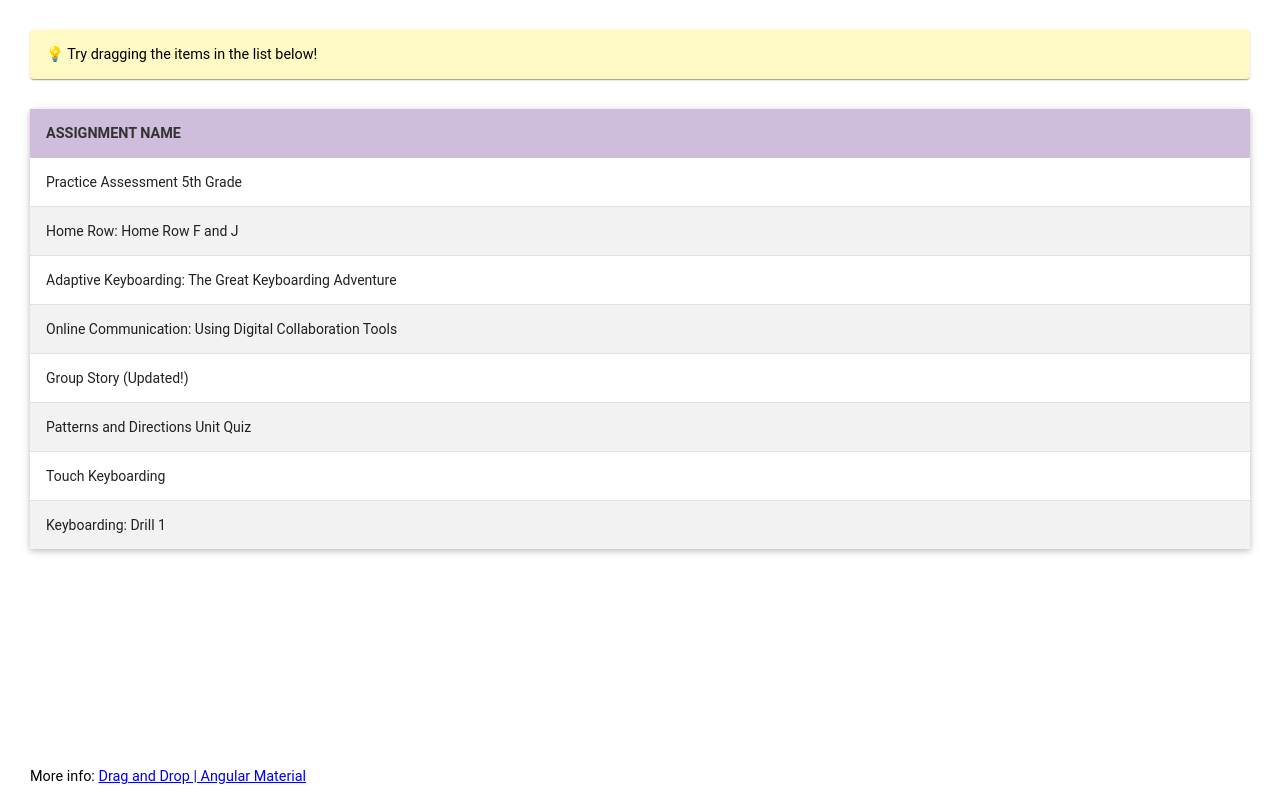
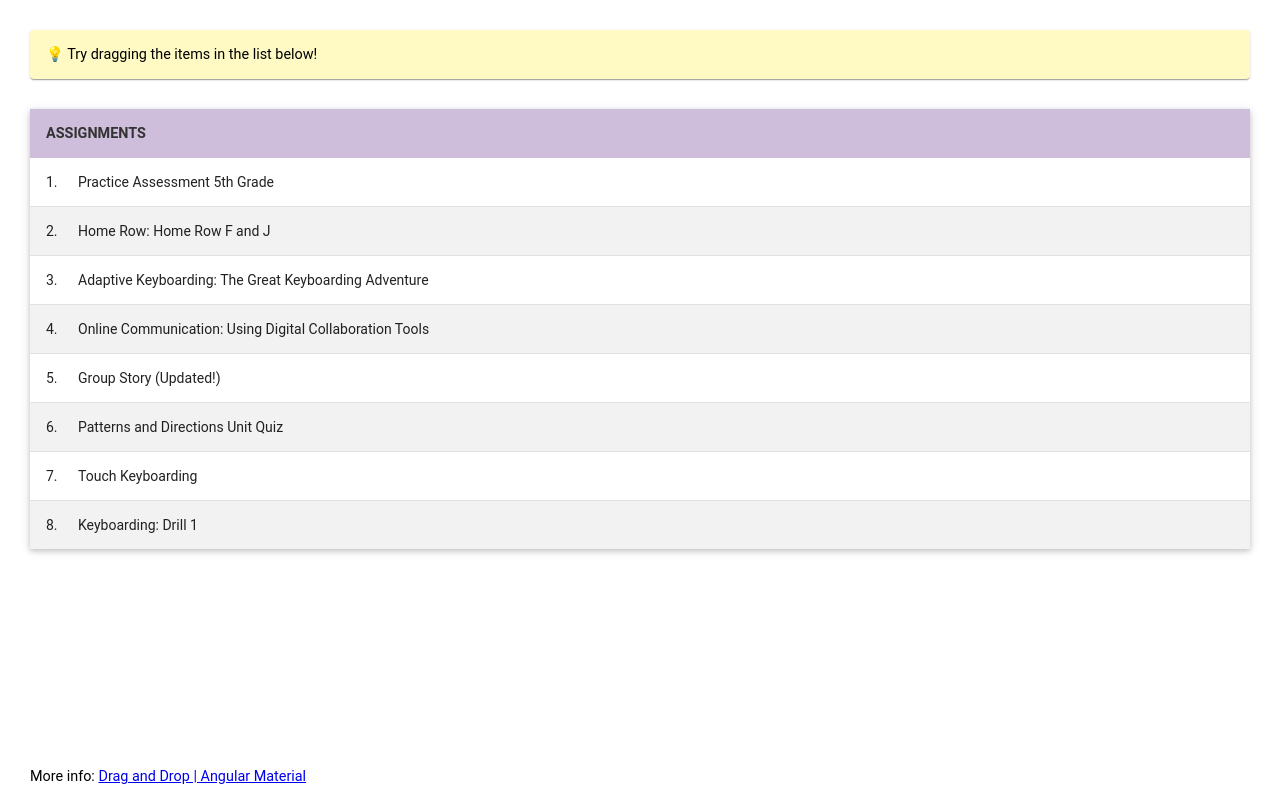
Before and after one commit to willwm/material-draggable, an Angular app: page / in a window 1280 px wide. Built offline with nearby package versions, Linux system fonts and the light colour scheme.

Commit message:
Add Assignment class, replace string[] with Assignment[], display SortOrder in list

```diff
--- a/src/app/app.component.css
+++ b/src/app/app.component.css
@@ -27,6 +27,14 @@
   border: none;
 }
 
+.assignment-order {
+  flex: 0 0 2rem;
+}
+
+.assignment-name {
+  flex: 1 1 auto;
+}
+
 /* https://material.angular.io/cdk/drag-drop/overview#styling */
 
 .cdk-drag-preview {
--- a/src/app/app.component.html
+++ b/src/app/app.component.html
@@ -4,13 +4,14 @@
 
 <div class="table">
 	<div class="table-header">
-		Assignment Name
+		Assignments
 	</div>
 
 	<div cdkDropList [cdkDropListData]="assignments" (cdkDropListDropped)="drop($event)" class="assignments-list">
 		<div cdkDrag [cdkDragData]="assignment" cdkDragBoundary=".assignments-list"
       *ngFor="let assignment of assignments" class="assignment-item">
-			{{assignment}}
+      <div class="assignment-order">{{assignment.SortOrder}}.</div>
+			<div class="assignment-name">{{assignment.Name}}</div>
 		</div>
 	</div>
 </div>
--- a/src/app/app.component.ts
+++ b/src/app/app.component.ts
@@ -1,5 +1,6 @@
 import { Component } from '@angular/core';
 import { CdkDragDrop, moveItemInArray } from '@angular/cdk/drag-drop';
+import { Assignment } from './assignment';
 
 @Component({
   selector: 'my-app',
@@ -7,25 +8,30 @@ import { CdkDragDrop, moveItemInArray } from '@angular/cdk/drag-drop';
   styleUrls: ['./app.component.css']
 })
 export class AppComponent {
-  assignments = [
-    'Practice Assessment 5th Grade',
-    'Home Row: Home Row F and J',
-    'Adaptive Keyboarding: The Great Keyboarding Adventure',
-    'Online Communication: Using Digital Collaboration Tools',
-    'Group Story (Updated!)',
-    'Patterns and Directions Unit Quiz',
-    'Touch Keyboarding',
-    'Keyboarding: Drill 1',
+  assignments: Assignment[] = [
+    { Id: '12345', Name: 'Practice Assessment 5th Grade', Language: 'EN', SortOrder: 1 },
+    { Id: '12345', Name: 'Home Row: Home Row F and J', Language: 'EN', SortOrder: 2 },
+    { Id: '12345', Name: 'Adaptive Keyboarding: The Great Keyboarding Adventure', Language: 'EN', SortOrder: 3 },
+    { Id: '12345', Name: 'Online Communication: Using Digital Collaboration Tools', Language: 'EN', SortOrder: 4 },
+    { Id: '12345', Name: 'Group Story (Updated!)', Language: 'EN', SortOrder: 5 },
+    { Id: '12345', Name: 'Patterns and Directions Unit Quiz', Language: 'EN', SortOrder: 6 },
+    { Id: '12345', Name: 'Touch Keyboarding', Language: 'EN', SortOrder: 7 },
+    { Id: '12345', Name: 'Keyboarding: Drill 1', Language: 'EN', SortOrder: 8 },
   ];
 
-  drop(event: CdkDragDrop<string[]>) {
+  drop(event: CdkDragDrop<Assignment[]>) {
     moveItemInArray(this.assignments, event.previousIndex, event.currentIndex);
+
+    let sortOrder = 1;
+    for (const assignment of this.assignments) {
+      assignment.SortOrder = sortOrder++;
+    }
 
     const logObject = {
       assignments: this.assignments,
       previousIndex: event.previousIndex,
       currentIndex: event.currentIndex,
-      itemMoved: this.assignments[event.currentIndex]
+      itemMoved: this.assignments[event.currentIndex].Name
     };
     console.log(logObject);
   }
--- /dev/null
+++ b/src/app/assignment.ts
@@ -0,0 +1,6 @@
+export class Assignment {
+  Id: string;
+  Name: string;
+  Language: string = "EN";
+  SortOrder: number;
+}
```
